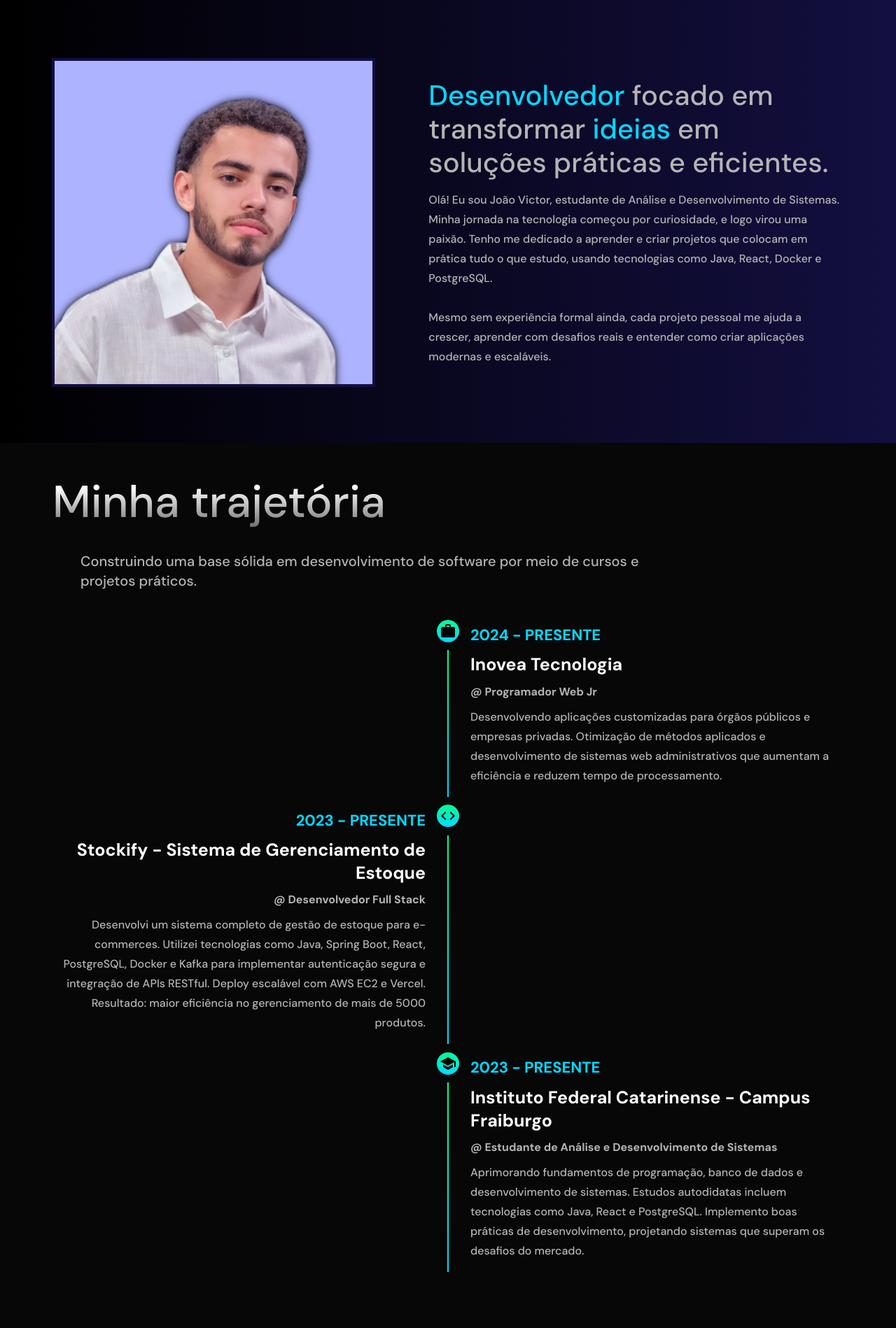
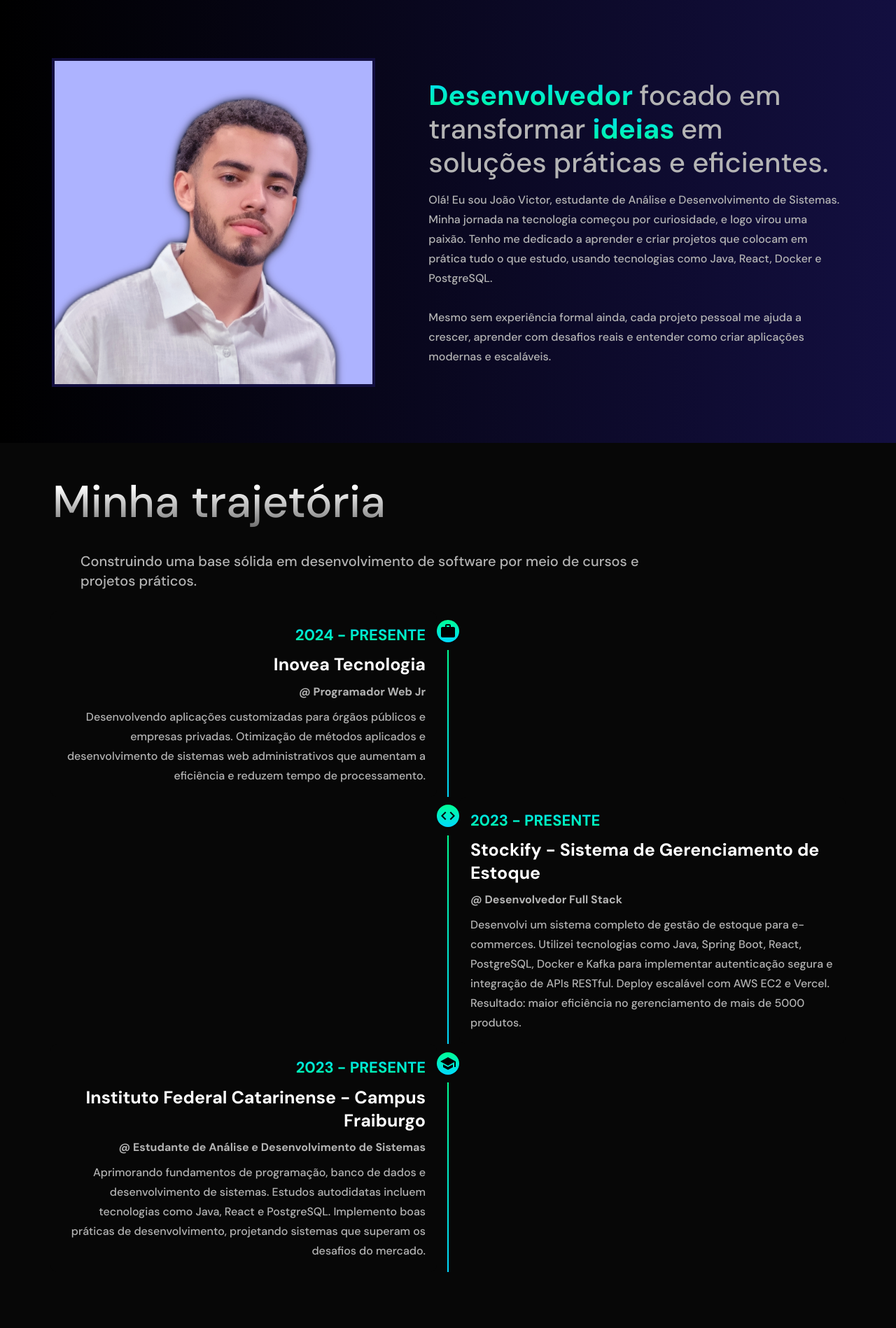
Before and after one commit to jo4ovms/Portifolio, a React (Vite) app in the folder portfolio/: page /sobre in a window 1280 px wide. Shown: the part 622-2520 px from the top of the page at 70% size. Built offline with nearby package versions, Linux system fonts and the light colour scheme; the HTML template or start-up script is replaced by a standard one.

Commit message:
feat: enhance About page with gradient text styling and integrate CalltoAction component

```diff
--- a/portfolio/src/pages/About/About.jsx
+++ b/portfolio/src/pages/About/About.jsx
@@ -20,6 +20,7 @@ import {
   Work as WorkIcon,
   School as SchoolIcon,
 } from "@mui/icons-material";
+import CalltoAction from "../../components/CalltoAction/CalltoAction";
 
 const About = () => {
   const theme = useTheme();
@@ -147,12 +148,28 @@ const About = () => {
               textAlign: { xs: "center", md: "left" },
             }}
           >
-            <span style={{ color: theme.palette.primary.main }}>
+            <span
+              style={{
+                fontWeight: 600,
+                background: "linear-gradient(to bottom, #00D9FF, #00FF94)",
+                WebkitBackgroundClip: "text",
+                WebkitTextFillColor: "transparent",
+              }}
+            >
               Desenvolvedor{" "}
             </span>
             focado em transformar{" "}
-            <span style={{ color: theme.palette.primary.main }}>ideias </span>em
-            soluções práticas e eficientes.
+            <span
+              style={{
+                fontWeight: 600,
+                background: "linear-gradient(to bottom, #00D9FF, #00FF94)",
+                WebkitBackgroundClip: "text",
+                WebkitTextFillColor: "transparent",
+              }}
+            >
+              ideias{" "}
+            </span>
+            em soluções práticas e eficientes.
           </Typography>
           <Typography
             variant="body1"
@@ -243,16 +260,26 @@ const About = () => {
               },
             }}
           >
-            <Timeline position={isSmallScreen ? "right" : "alternate"}>
+            <Timeline position={isSmallScreen ? "right" : "alternate-reverse"}>
               <TimelineItem>
                 <TimelineSeparator>
-                  <TimelineDot color="primary">
-                    <WorkIcon />
+                  <TimelineDot>
+                    <WorkIcon style={{ color: "black" }} />
                   </TimelineDot>
                   <TimelineConnector />
                 </TimelineSeparator>
                 <TimelineContent sx={{ p: 2 }}>
-                  <Typography variant="h6" sx={{ mb: 1 }}>
+                  <Typography
+                    variant="h6"
+                    sx={{ mb: 1 }}
+                    style={{
+                      fontWeight: 600,
+                      background:
+                        "linear-gradient(to bottom, #00D9FF, #00FF94)",
+                      WebkitBackgroundClip: "text",
+                      WebkitTextFillColor: "transparent",
+                    }}
+                  >
                     2024 - PRESENTE
                   </Typography>
                   <Typography variant="h5" sx={{ mb: 1 }}>
@@ -270,13 +297,23 @@ const About = () => {
 
               <TimelineItem>
                 <TimelineSeparator>
-                  <TimelineDot color="primary">
-                    <CodeIcon />
+                  <TimelineDot>
+                    <CodeIcon style={{ color: "black" }} />
                   </TimelineDot>
                   <TimelineConnector />
                 </TimelineSeparator>
                 <TimelineContent sx={{ p: 2 }}>
-                  <Typography variant="h6" sx={{ mb: 1 }}>
+                  <Typography
+                    variant="h6"
+                    sx={{ mb: 1 }}
+                    style={{
+                      fontWeight: 600,
+                      background:
+                        "linear-gradient(to bottom, #00D9FF, #00FF94)",
+                      WebkitBackgroundClip: "text",
+                      WebkitTextFillColor: "transparent",
+                    }}
+                  >
                     2023 - PRESENTE
                   </Typography>
                   <Typography variant="h5" sx={{ mb: 1 }}>
@@ -298,13 +335,23 @@ const About = () => {
 
               <TimelineItem>
                 <TimelineSeparator>
-                  <TimelineDot color="primary">
-                    <SchoolIcon />
+                  <TimelineDot>
+                    <SchoolIcon style={{ color: "black" }} />
                   </TimelineDot>
                   <TimelineConnector />
                 </TimelineSeparator>
                 <TimelineContent sx={{ p: 2 }}>
-                  <Typography variant="h6" sx={{ mb: 1 }}>
+                  <Typography
+                    variant="h6"
+                    sx={{ mb: 1 }}
+                    style={{
+                      fontWeight: 600,
+                      background:
+                        "linear-gradient(to bottom, #00D9FF, #00FF94)",
+                      WebkitBackgroundClip: "text",
+                      WebkitTextFillColor: "transparent",
+                    }}
+                  >
                     2023 - PRESENTE
                   </Typography>
                   <Typography variant="h5" sx={{ mb: 1 }}>
@@ -326,6 +373,17 @@ const About = () => {
           </Box>
         </Box>
       </Box>
+      <Grid
+        container
+        size={{ xs: 12, md: 12, lg: 12 }}
+        sx={{
+          mb: "-35px",
+          display: "flex",
+          justifyContent: "center",
+        }}
+      >
+        <CalltoAction />
+      </Grid>
     </Container>
   );
 };
```
